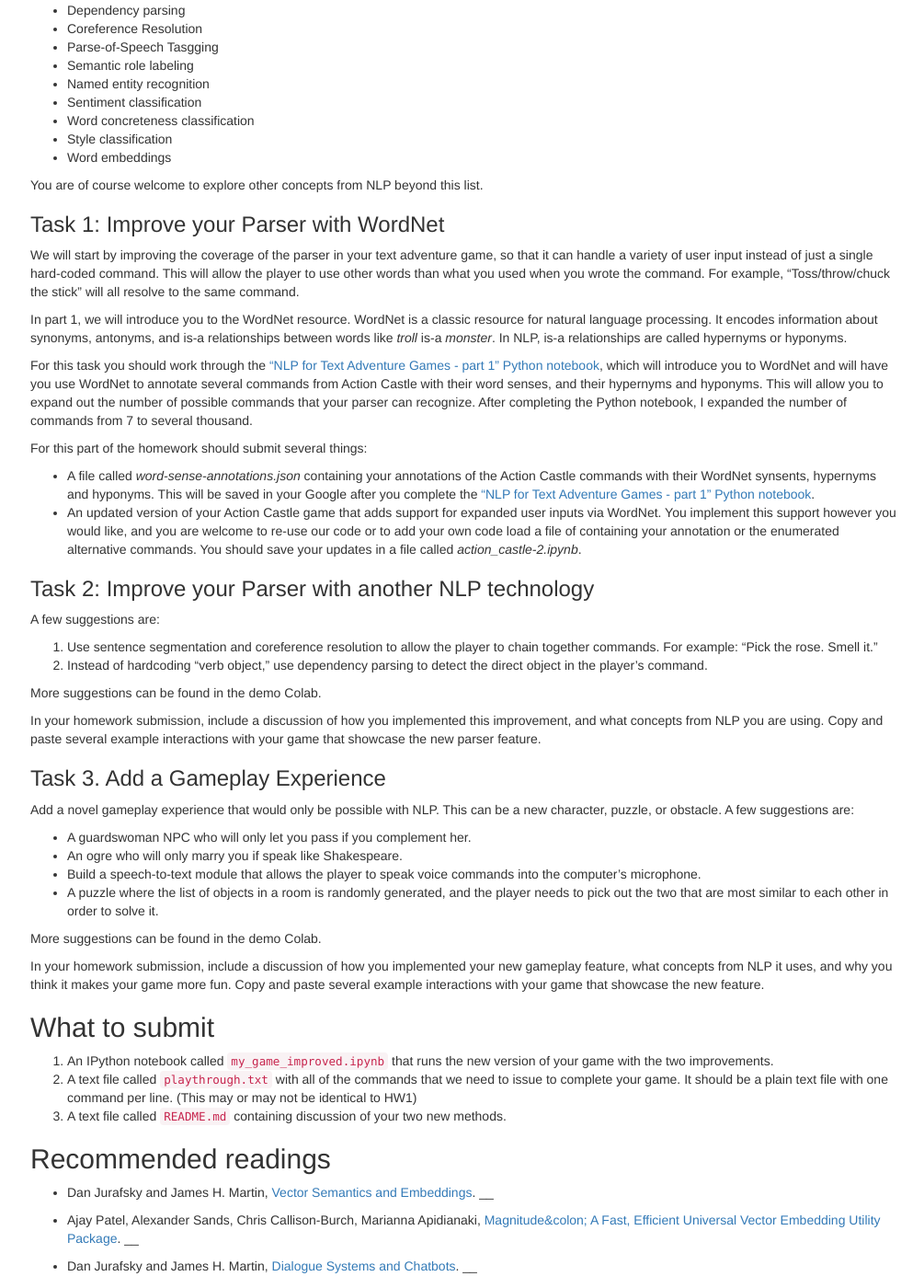
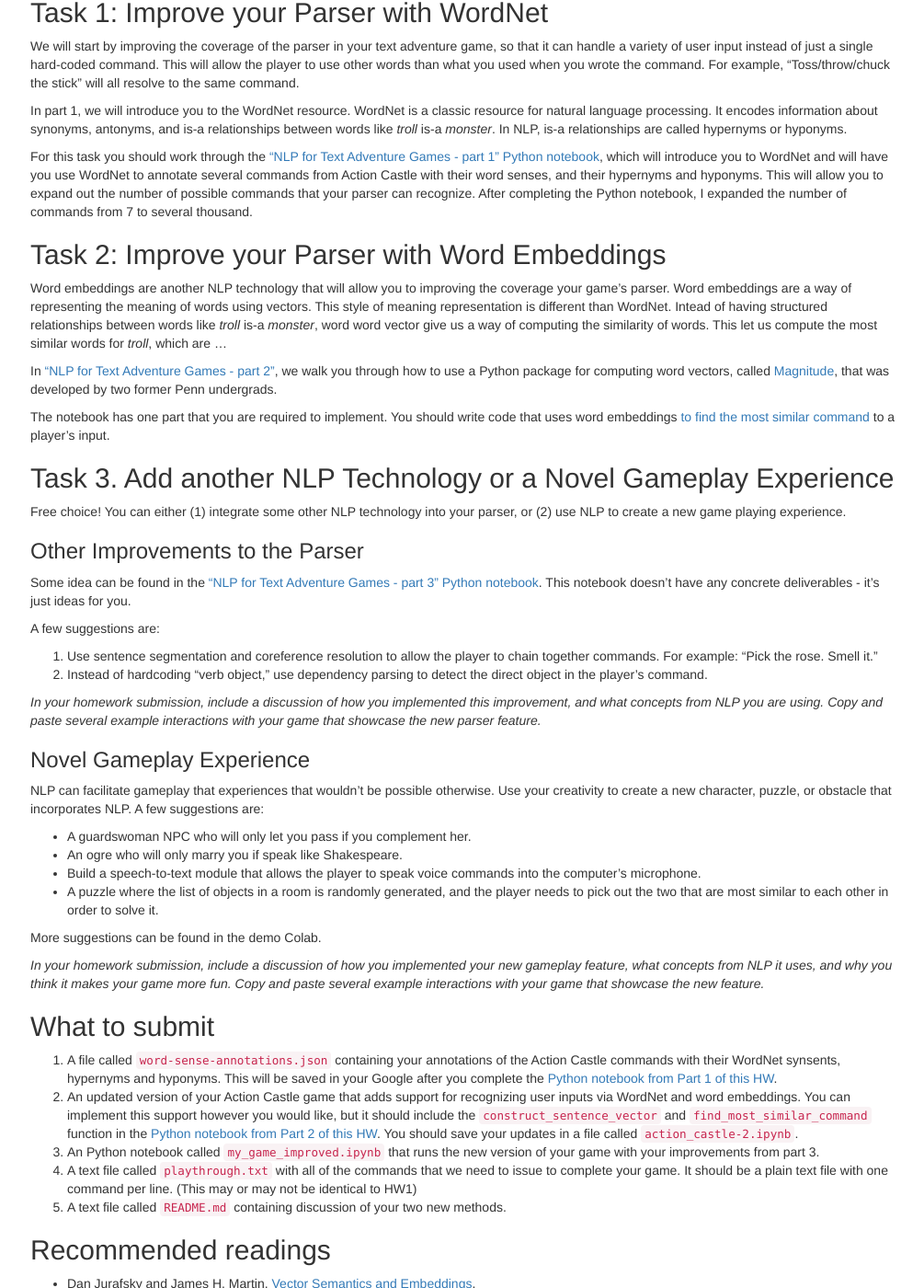
Before and after one commit to interactive-fiction-class/interactive-fiction-class.github.io, a Jekyll site: the page built from homeworks/nlp-for-text-adventures/nlp-for-text-adventures.md, in a window 1280 px wide and 1400 px high, scrolled down 687 px. Shown: the whole window at 92% size, without its empty margins (232-1237 px from the left). Built offline with Jekyll 4.4.1, drawn with Linux system fonts in a browser that asks for light colours; nearby versions of some CDN libraries; a script that is not in the unit is left out; some of the changed text lies outside the part shown.

Commit message:
Update nlp-for-text-adventures.md

```diff
--- a/homeworks/nlp-for-text-adventures/nlp-for-text-adventures.md
+++ b/homeworks/nlp-for-text-adventures/nlp-for-text-adventures.md
@@ -29,7 +29,7 @@ readings:
    type: textbook
    url: https://web.stanford.edu/~jurafsky/slp3/6.pdf
 -
-   title: Magnitude&colon; A Fast, Efficient Universal Vector Embedding Utility Package
+   title: Magnitude - A Fast, Efficient Universal Vector Embedding Utility Package
    authors: Ajay Patel, Alexander Sands, Chris Callison-Burch, Marianna Apidianaki
    venue: ACL 2018
    type: conference
@@ -83,7 +83,7 @@ You can download the materials for this assignment here:
 {{page.type}} {{page.number}}: {{page.title}}
 =============================================================
 
-## Instructions
+# Instructions
 
 In the earliest text adventure games, parsers used exact string matching. If a command wasn't in either the form `verb` or `verb object`, the parser would not recognize it. However, parsers and natural language processing (NLP) in general have evolved tremendously since the 1970s. NLP is a vibrant subfield of artificial intelligence.  One of the goals of NLP is to allow computers to understand commands spoken in human language.  This enables technologies like Amazon Alexa, Apple’s Siri or Google’s Assistant.
 
@@ -93,26 +93,13 @@ Early interactive fiction games, as well as the games you implemented for Homewo
 In this homework you will using advancements in NLP to improve your game. Using different NLP methods, you will
 
 1. Improve your parser using WordNet.
-2. Improve your parser with another NLP technology.
-2. Add a new game-play experience.
+2. Improve your parser with word embeddings.
+3. Incorporate another NLP technology or add a new game-play experience.
 
-We have put together sample code for a number of methods in NLP that you might find useful or interesting. These include:
-
-* Wordnet
-* Dependency parsing
-* Coreference Resolution
-* Parse-of-Speech Tasgging
-* Semantic role labeling
-* Named entity recognition
-* Sentiment classification
-* Word concreteness classification
-* Style classification
-* Word embeddings
-
-You are of course welcome to explore other concepts from NLP beyond this list.
+The first two parts are structured walkthroughs.  The 3rd part is open-ended and allows you to apply your creativity.
 
 
-### Task 1: Improve your Parser with WordNet
+## Task 1: Improve your Parser with WordNet
 
 We will start by improving the coverage of the parser in your text adventure game, so that it can handle a variety of user input instead of just a single hard-coded command.  This will allow the player to use other words than what you used when you wrote the command. For example, "Toss/throw/chuck the stick" will all resolve to the same command.
 
@@ -120,25 +107,33 @@ In part 1, we will introduce you to the WordNet resource.  WordNet is a classic
 
 For this task you should work through the ["NLP for Text Adventure Games - part 1" Python notebook](https://colab.research.google.com/github/interactive-fiction-class/interactive-fiction-class.github.io/blob/master/homeworks/nlp-for-text-adventures/NLP_for_Text_Adventure_Games_part_1.ipynb), which will introduce you to WordNet and will have you use WordNet to annotate several commands from Action Castle with their word senses, and their hypernyms and hyponyms.  This will allow you to expand out the number of possible commands that your parser can recognize.  After completing the Python notebook, I expanded the number of commands from 7 to several thousand.
 
-For this part of the homework should submit several things:
-* A file called _word-sense-annotations.json_ containing your annotations of the Action Castle commands with their WordNet synsents, hypernyms and hyponyms.  This will be saved in your Google after you complete the ["NLP for Text Adventure Games - part 1" Python notebook](https://colab.research.google.com/github/interactive-fiction-class/interactive-fiction-class.github.io/blob/master/homeworks/nlp-for-text-adventures/NLP_for_Text_Adventure_Games_part_1.ipynb).
-* An updated version of your Action Castle game that adds support for expanded user inputs via WordNet.  You implement this support however you would like, and you are welcome to re-use our code or to add your own code load a file of containing your annotation or the enumerated alternative commands.  You should save your updates in a file called _action_castle-2.ipynb_.
+## Task 2: Improve your Parser with Word Embeddings
 
+Word embeddings are another NLP technology that will allow you to improving the coverage your game's parser.  Word embeddings are a way of representing the meaning of words using vectors.  This style of meaning representation is different than WordNet. Intead of having structured relationships between words like _troll_ is-a _monster_, word word vector give us a way of computing the similarity of words. This let us compute the most similar words for _troll_, which are ...
 
-### Task 2: Improve your Parser with another NLP technology
+In ["NLP for Text Adventure Games - part 2"](https://colab.research.google.com/github/interactive-fiction-class/interactive-fiction-class.github.io/blob/master/homeworks/nlp-for-text-adventures/NLP_for_Text_Adventure_Games_part_2.ipynb), we walk you through how to use a Python package for computing word vectors, called [Magnitude](https://www.cis.upenn.edu/~ccb/publications/magnitude-fast-efficient-vector-embeddings-in-python.pdf), that was developed by two former Penn undergrads.
+
+The notebook has one part that you are required to implement.  You should write code that uses word embeddings [to find the most similar command](https://colab.research.google.com/github/interactive-fiction-class/interactive-fiction-class.github.io/blob/master/homeworks/nlp-for-text-adventures/NLP_for_Text_Adventure_Games_part_2.ipynb#scrollTo=T8HgeMAvRNCf) to a player's input.
+
+## Task 3. Add another NLP Technology or a Novel Gameplay Experience
+
+Free choice!  You can either (1) integrate some other NLP technology into your parser, or (2) use NLP to create a new game playing experience.
+
+### Other Improvements to the Parser
+
+Some idea can be found in the  ["NLP for Text Adventure Games - part 3" Python notebook](https://colab.research.google.com/github/interactive-fiction-class/interactive-fiction-class.github.io/blob/master/homeworks/nlp-for-text-adventures/NLP_for_Text_Adventure_Games_part_3.ipynb).  This notebook doesn't have any concrete deliverables - it's just ideas for you.
 
 A few suggestions are:
 1. Use sentence segmentation and coreference resolution to allow the player to chain together commands. For example: "Pick the rose. Smell it."
 2. Instead of hardcoding "verb object," use dependency parsing to detect the direct object in the player's command.
 
-More suggestions can be found in the demo Colab.
-
-In your homework submission, include a discussion of how you implemented this improvement, and what concepts from NLP you are using. Copy and paste several example interactions with your game that showcase the new parser feature.
+_In your homework submission, include a discussion of how you implemented this improvement, and what concepts from NLP you are using. Copy and paste several example interactions with your game that showcase the new parser feature._
 
 
-### Task 3. Add a Gameplay Experience
-Add a novel gameplay experience that would only be possible with NLP.
-This can be a new character, puzzle, or obstacle. A few suggestions are:
+### Novel Gameplay Experience
+
+NLP can facilitate gameplay that experiences that wouldn't be possible otherwise.
+Use your creativity to create a new character, puzzle, or obstacle that incorporates NLP. A few suggestions are:
 
 * A guardswoman NPC who will only let you pass if you complement her.
 * An ogre who will only marry you if speak like Shakespeare.
@@ -147,14 +142,16 @@ This can be a new character, puzzle, or obstacle. A few suggestions are:
 
 More suggestions can be found in the demo Colab.
 
-In your homework submission, include a discussion of how you implemented your new gameplay feature, what concepts from NLP it uses, and why you think it makes your game more fun. Copy and paste several example interactions with your game that showcase the new feature.
+_In your homework submission, include a discussion of how you implemented your new gameplay feature, what concepts from NLP it uses, and why you think it makes your game more fun. Copy and paste several example interactions with your game that showcase the new feature._
 
 
 ## What to submit
 
-1. An IPython notebook called `my_game_improved.ipynb` that runs the new version of your game with the two improvements.
-3. A text file called `playthrough.txt` with all of the commands that we need to issue to complete your game. It should be a plain text file with one command per line. (This may or may not be identical to HW1)
-4. A text file called `README.md` containing discussion of your two new methods.
+1. A file called `word-sense-annotations.json` containing your annotations of the Action Castle commands with their WordNet synsents, hypernyms and hyponyms.  This will be saved in your Google after you complete the [Python notebook from Part 1 of this HW](https://colab.research.google.com/github/interactive-fiction-class/interactive-fiction-class.github.io/blob/master/homeworks/nlp-for-text-adventures/NLP_for_Text_Adventure_Games_part_1.ipynb).
+2. An updated version of your Action Castle game that adds support for recognizing user inputs via WordNet and word embeddings.  You can implement this support however you would like, but it should include the `construct_sentence_vector` and `find_most_similar_command` function in the [Python notebook from Part 2 of this HW](https://colab.research.google.com/github/interactive-fiction-class/interactive-fiction-class.github.io/blob/master/homeworks/nlp-for-text-adventures/NLP_for_Text_Adventure_Games_part_e.ipynb).  You should save your updates in a file called `action_castle-2.ipynb`.
+3. An Python notebook called `my_game_improved.ipynb` that runs the new version of your game with your improvements from part 3.
+4. A text file called `playthrough.txt` with all of the commands that we need to issue to complete your game. It should be a plain text file with one command per line. (This may or may not be identical to HW1)
+5. A text file called `README.md` containing discussion of your two new methods.
 
 {% if page.readings %}
 ## Recommended readings
```
